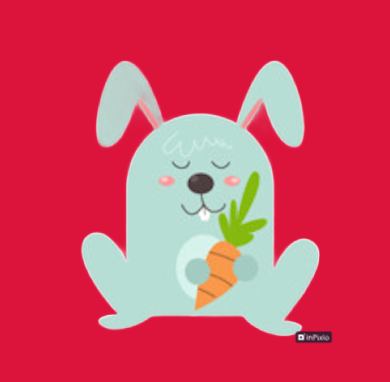
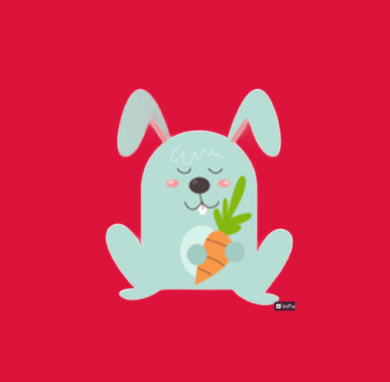
Before and after one commit to francesmx/Isabella, a React Native app: screen / in a window 390 px wide. Shown: the part 230-612 px from the top of the page. Built offline with nearby package versions, Linux system fonts and the light colour scheme.

Commit message:
Makes image larger on touch

```diff
--- a/src/pages/Home.js
+++ b/src/pages/Home.js
@@ -1,5 +1,10 @@
 import React, { useState } from 'react';
-import { StyleSheet, View, Image } from 'react-native';
+import {
+  StyleSheet,
+  View,
+  Image,
+  TouchableWithoutFeedback,
+} from 'react-native';
 import { PanGestureHandler, State } from 'react-native-gesture-handler';
 import { colourWheel } from '../utils/ColorWheel';
 
@@ -18,6 +23,8 @@ export default function Home() {
   const [colourIndexChanged, setColourIndexChanged] = useState(false);
   const [animalIndexChanged, setAnimalIndexChanged] = useState(false);
 
+  const [isImageTouched, setIsImageTouched] = useState(false);
+
   const cycleColourArrayIndex = (increment) => {
     const nextIndex =
       (colourIndex + increment + colourWheel.length) % colourWheel.length;
@@ -30,6 +37,15 @@ export default function Home() {
       (animalIndex + increment + animalArray.length) % animalArray.length;
     setAnimalIndex(nextIndex);
     setAnimalIndexChanged(true);
+  };
+
+  const handleImageTouch = () => {
+    setIsImageTouched(true);
+
+    // Increase the scale to make it briefly larger
+    setTimeout(() => {
+      setIsImageTouched(false);
+    }, 150);
   };
 
   const onGestureEvent = (event) => {
@@ -67,7 +83,15 @@ export default function Home() {
           { backgroundColor: colourWheel[colourIndex] },
         ]}
       >
-        <Image source={animalArray[animalIndex]} />
+        <TouchableWithoutFeedback onPress={handleImageTouch}>
+          <Image
+            source={animalArray[animalIndex]}
+            style={[
+              styles.image,
+              isImageTouched && { transform: [{ scale: 1.3 }] },
+            ]}
+          />
+        </TouchableWithoutFeedback>
       </View>
     </PanGestureHandler>
   );
@@ -79,4 +103,12 @@ const styles = StyleSheet.create({
     alignItems: 'center',
     justifyContent: 'center',
   },
+  imageContainer: {
+    alignItems: 'center',
+    justifyContent: 'center',
+  },
+  image: {
+    width: 200,
+    height: 250,
+  },
 });
```
